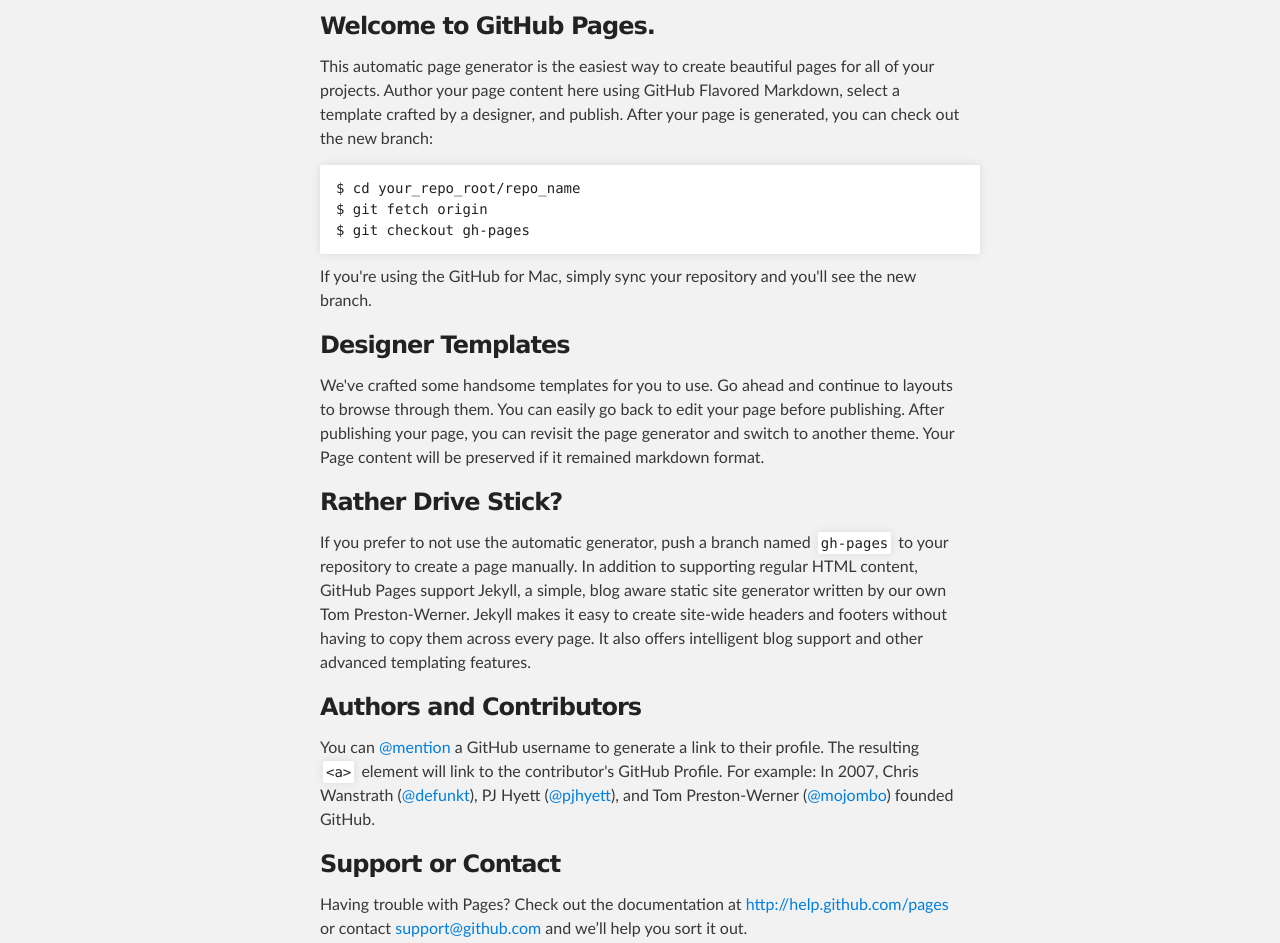
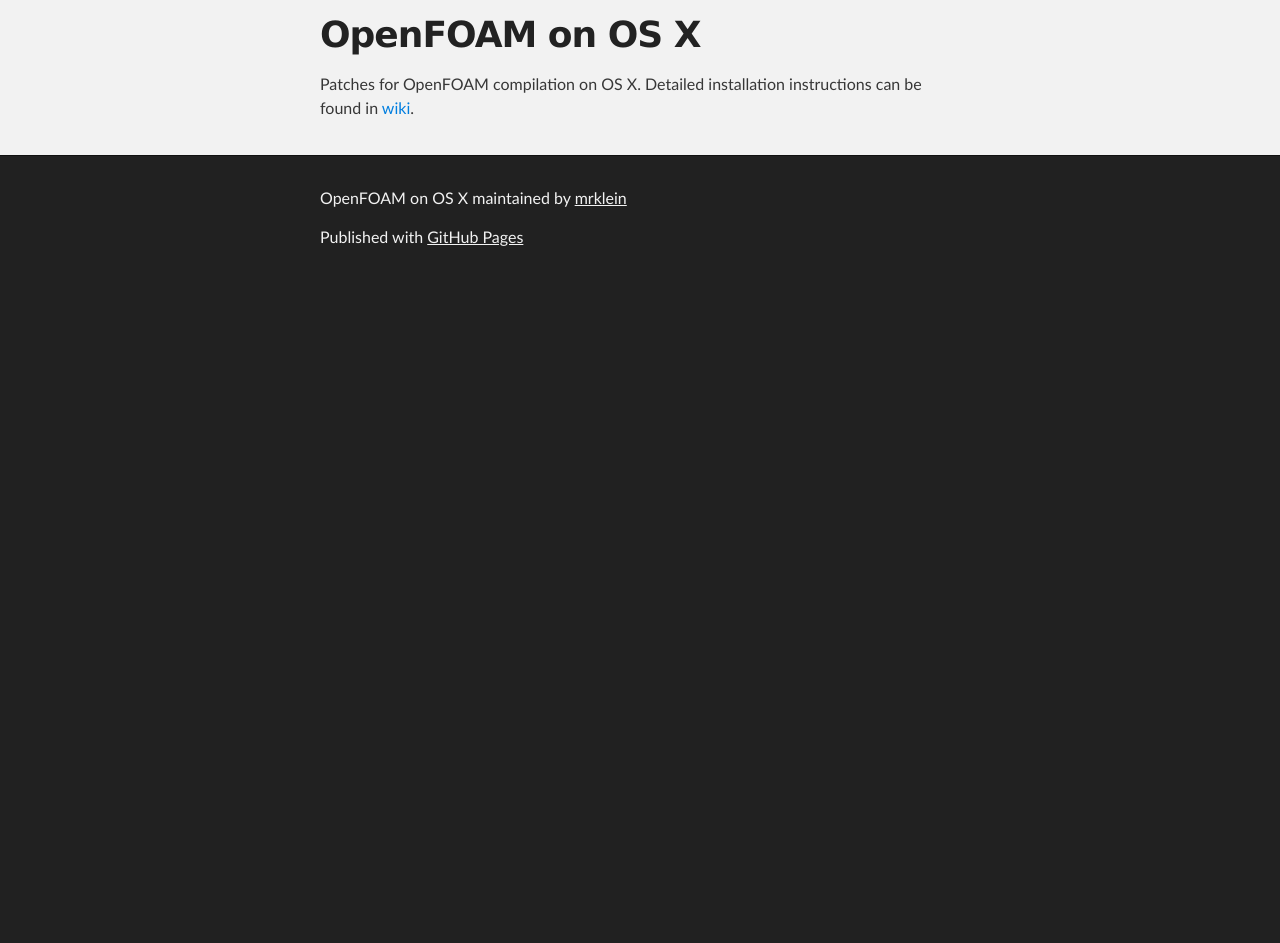
Before and after one commit to mrklein/openfoam-os-x, a plain HTML site: page index.html in a window 1280 px wide. Shown: the part 252-1195 px from the top of the page. After the commit the page ends 800 px from the top, so only its background shows below. Drawn offline with Linux system fonts and the light colour scheme.

Commit message:
Create gh-pages branch via GitHub

```diff
--- a/index.html
+++ b/index.html
@@ -31,37 +31,11 @@
     <!-- MAIN CONTENT -->
     <div id="main_content_wrap" class="outer">
       <section id="main_content" class="inner">
-        <h3>
-<a name="welcome-to-github-pages" class="anchor" href="#welcome-to-github-pages"><span class="octicon octicon-link"></span></a>Welcome to GitHub Pages.</h3>
+        <h1>
+<a name="openfoam-on-os-x" class="anchor" href="#openfoam-on-os-x"><span class="octicon octicon-link"></span></a>OpenFOAM on OS X</h1>
 
-<p>This automatic page generator is the easiest way to create beautiful pages for all of your projects. Author your page content here using GitHub Flavored Markdown, select a template crafted by a designer, and publish. After your page is generated, you can check out the new branch:</p>
-
-<pre><code>$ cd your_repo_root/repo_name
-$ git fetch origin
-$ git checkout gh-pages
-</code></pre>
-
-<p>If you're using the GitHub for Mac, simply sync your repository and you'll see the new branch.</p>
-
-<h3>
-<a name="designer-templates" class="anchor" href="#designer-templates"><span class="octicon octicon-link"></span></a>Designer Templates</h3>
-
-<p>We've crafted some handsome templates for you to use. Go ahead and continue to layouts to browse through them. You can easily go back to edit your page before publishing. After publishing your page, you can revisit the page generator and switch to another theme. Your Page content will be preserved if it remained markdown format.</p>
-
-<h3>
-<a name="rather-drive-stick" class="anchor" href="#rather-drive-stick"><span class="octicon octicon-link"></span></a>Rather Drive Stick?</h3>
-
-<p>If you prefer to not use the automatic generator, push a branch named <code>gh-pages</code> to your repository to create a page manually. In addition to supporting regular HTML content, GitHub Pages support Jekyll, a simple, blog aware static site generator written by our own Tom Preston-Werner. Jekyll makes it easy to create site-wide headers and footers without having to copy them across every page. It also offers intelligent blog support and other advanced templating features.</p>
-
-<h3>
-<a name="authors-and-contributors" class="anchor" href="#authors-and-contributors"><span class="octicon octicon-link"></span></a>Authors and Contributors</h3>
-
-<p>You can <a href="https://github.com/blog/821" class="user-mention">@mention</a> a GitHub username to generate a link to their profile. The resulting <code>&lt;a&gt;</code> element will link to the contributor's GitHub Profile. For example: In 2007, Chris Wanstrath (<a href="https://github.com/defunkt" class="user-mention">@defunkt</a>), PJ Hyett (<a href="https://github.com/pjhyett" class="user-mention">@pjhyett</a>), and Tom Preston-Werner (<a href="https://github.com/mojombo" class="user-mention">@mojombo</a>) founded GitHub.</p>
-
-<h3>
-<a name="support-or-contact" class="anchor" href="#support-or-contact"><span class="octicon octicon-link"></span></a>Support or Contact</h3>
-
-<p>Having trouble with Pages? Check out the documentation at <a href="http://help.github.com/pages">http://help.github.com/pages</a> or contact <a href="mailto:support@github.com">support@github.com</a> and we’ll help you sort it out.</p>
+<p>Patches for OpenFOAM compilation on OS X. Detailed installation instructions
+can be found in <a href="https://github.com/mrklein/openfoam-os-x/wiki">wiki</a>.</p>
       </section>
     </div>
 
```
Also changed, not shown: params.json (+1 -1 lines), images/bg_hr.png, images/blacktocat.png, images/icon_download.png, images/sprite_download.png.
